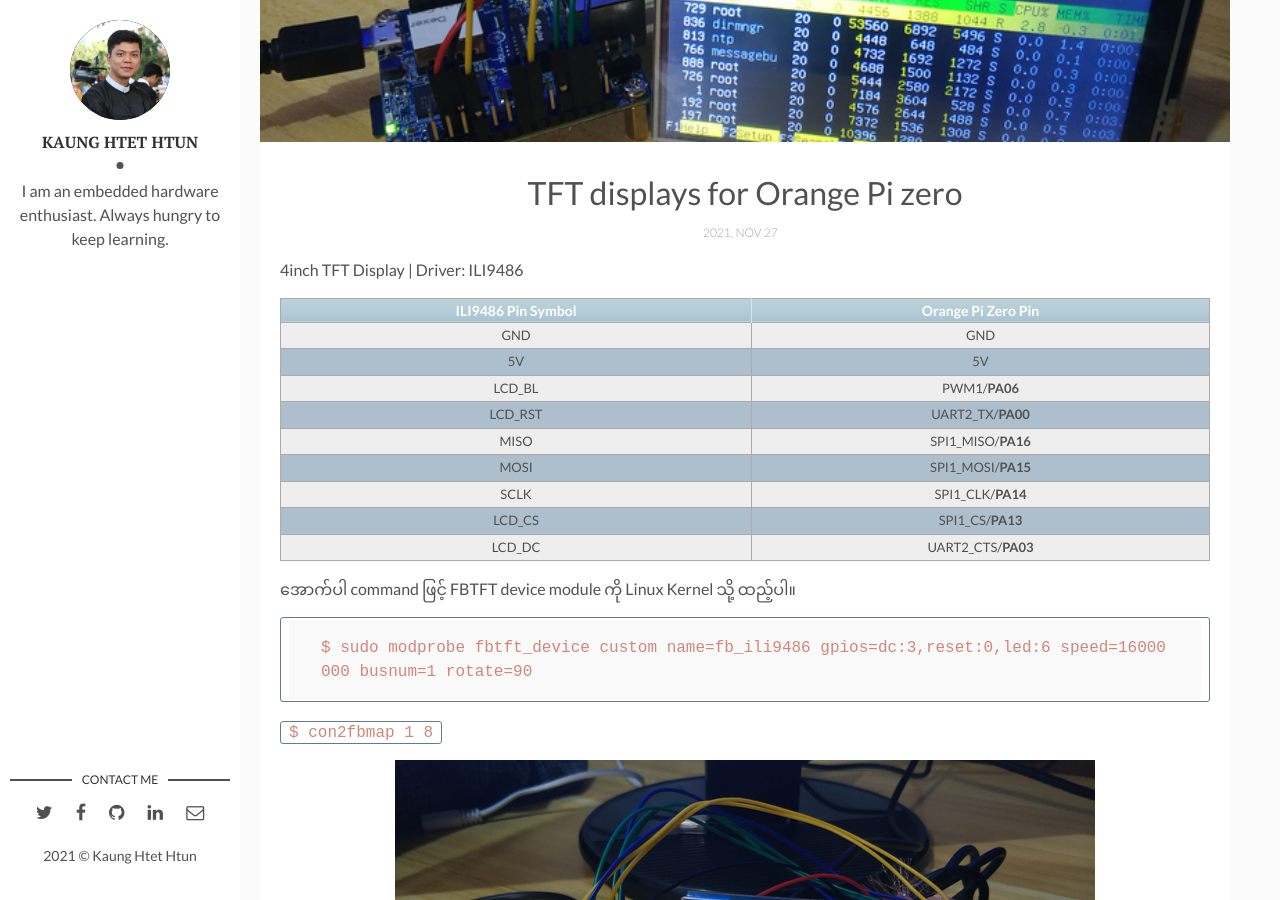
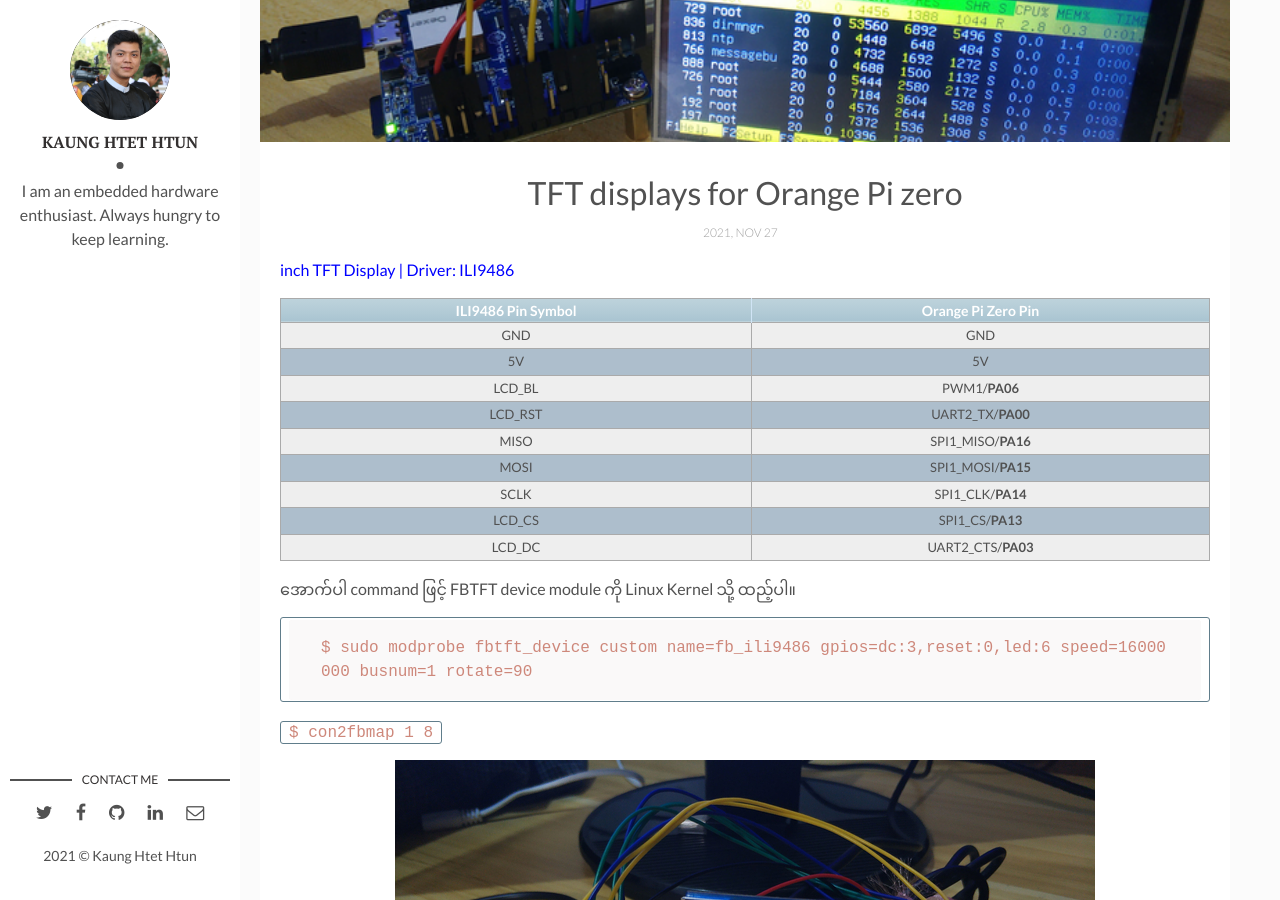
Before and after one commit to kogyikaunghtet/kogyikaunghtet.github.io, a Jekyll site: the page built from _posts/2021-11-27-tft-opi.markdown, in a window 1280 px wide and 900 px high, scrolled down 378 px. Built offline with Jekyll 4.4.1, drawn with Linux system fonts in a browser that asks for light colours; comment, search, counter and statistics services are not loaded.

Commit message:
Initial commit

```diff
--- a/_posts/2021-11-27-tft-opi.markdown
+++ b/_posts/2021-11-27-tft-opi.markdown
@@ -8,7 +8,7 @@
 tags: [Orange Pi, Displays, TFT]
 ---
 
-<span style="color:e89253">4inch TFT Display | Driver: ILI9486</span>
+<span style="color:blue">inch TFT Display | Driver: ILI9486</span>
 
 | ILI9486 Pin Symbol | Orange Pi Zero Pin |
 | :---------------: | :---------------: |
```
